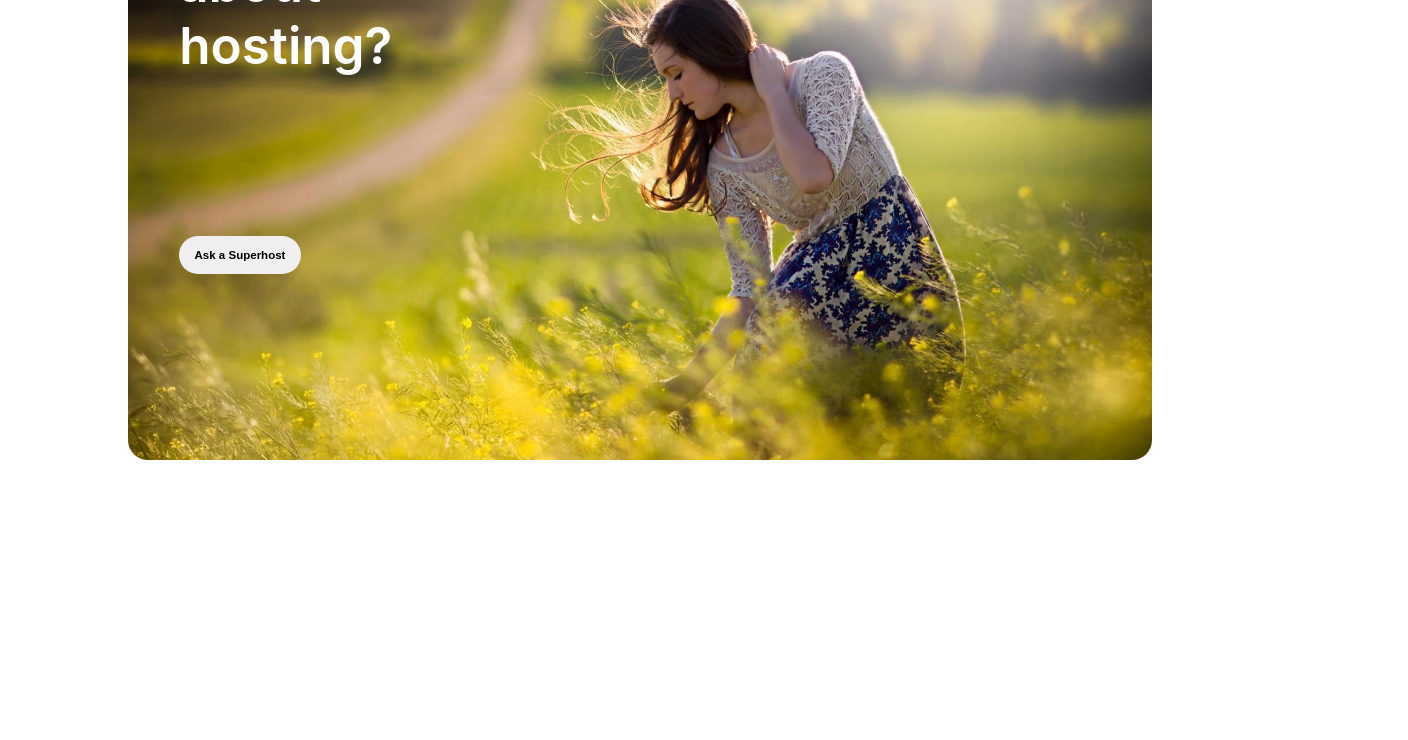
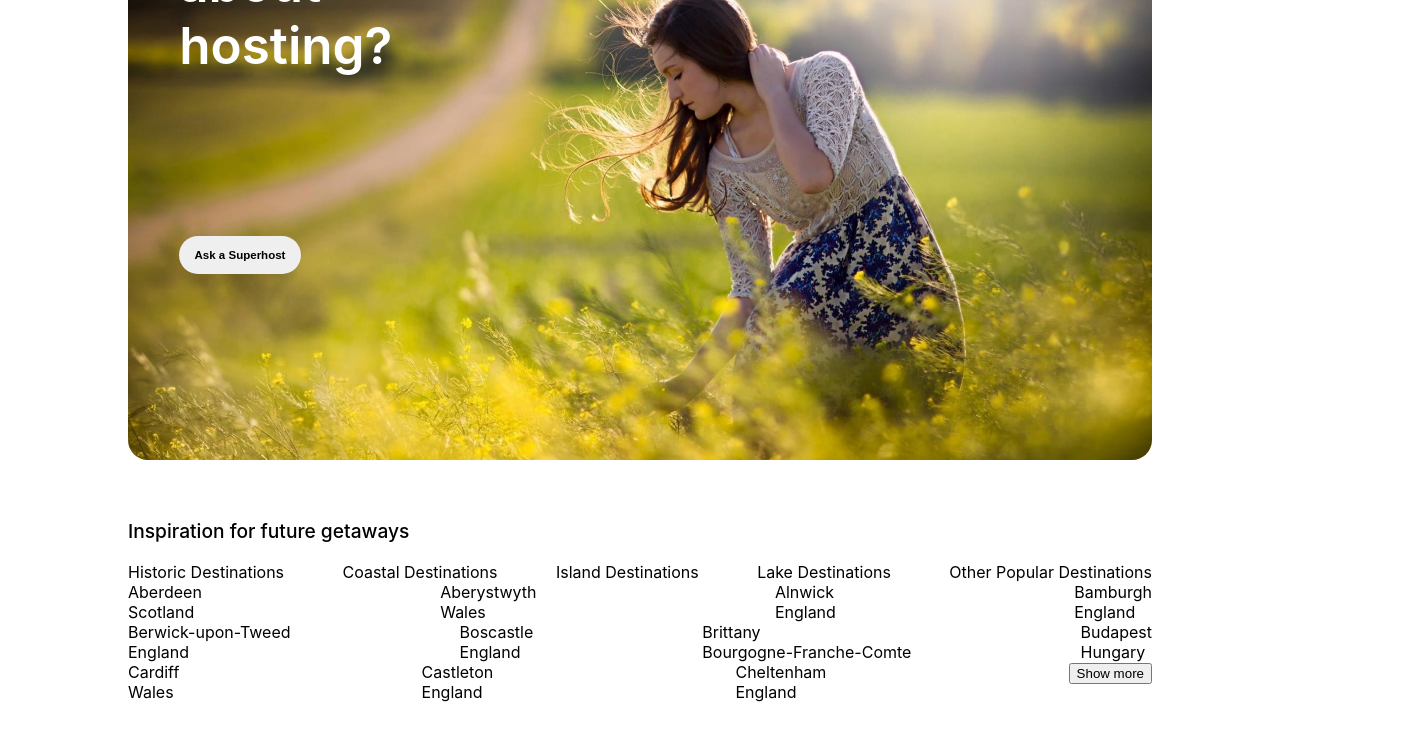
Before and after one commit to Jay3162/airbnb-clone, a React (Create React App) app: page / in a window 1280 px wide. Shown: the part 3100-3840 px from the top of the page, 1408 px wide, since content can reach past the window. Before the commit the page ends 3564 px from the top, so only its background shows below. Built offline with nearby package versions, Linux system fonts and the light colour scheme.

Commit message:
quick footer

```diff
--- a/src/components/footer/footer.js
+++ b/src/components/footer/footer.js
@@ -3,8 +3,72 @@ import style from './footer.module.css'
 
 export default function Footer() {
     return (
-        <div className={style["container"]}>
-            <footer></footer>
+        <div className={style["footer-container"]}>
+            <footer>
+                <p className={style["title"]}>Inspiration for future getaways</p>
+                <div className={style["span-wrapper"]}>
+                    <span className={style["span-el"]}>Historic Destinations</span>
+                    <span className={style["span-el"]}>Coastal Destinations</span>
+                    <span className={style["span-el"]}>Island Destinations</span>
+                    <span className={style["span-el"]}>Lake Destinations</span>
+                    <span className={style["span-el"]}>Other Popular Destinations</span>
+                </div>
+                <div className={style["locations"]}>
+                    <div className={style["loc-spans-set"]}>
+                        <div className={style["loc-span"]}>
+                            <span className={style["exact-location"]}>Aberdeen</span>
+                            <span className={style["country"]}>Scotland</span>
+                        </div>
+                        <div className={style["loc-span"]}>
+                            <span className={style["exact-location"]}>Aberystwyth</span>
+                            <span className={style["country"]}>Wales</span>
+                        </div>
+                        <div className={style["loc-span"]}>
+                            <span className={style["exact-location"]}>Alnwick</span>
+                            <span className={style["country"]}>England</span>
+                        </div>
+                        <div className={style["loc-span"]}>
+                            <span className={style["exact-location"]}>Bamburgh</span>
+                            <span className={style["country"]}>England</span>
+                        </div>
+                    </div>
+                    <div className={style["loc-spans-set"]}>
+                        <div className={style["loc-span"]}>
+                            <span className={style["exact-location"]}>Berwick-upon-Tweed</span>
+                            <span className={style["country"]}>England</span>
+                        </div>
+                        <div className={style["loc-span"]}>
+                            <span className={style["exact-location"]}>Boscastle</span>
+                            <span className={style["country"]}>England</span>
+                        </div>
+                        <div className={style["loc-span"]}>
+                            <span className={style["exact-location"]}>Brittany</span>
+                            <span className={style["country"]}>Bourgogne-Franche-Comte</span>
+                        </div>
+                        <div className={style["loc-span"]}>
+                            <span className={style["exact-location"]}>Budapest</span>
+                            <span className={style["country"]}>Hungary</span>
+                        </div>
+                    </div>
+                    <div className={style["loc-spans-set"]}>
+                        <div className={style["loc-span"]}>
+                            <span className={style["exact-location"]}>Cardiff</span>
+                            <span className={style["country"]}>Wales</span>
+                        </div>
+                        <div className={style["loc-span"]}>
+                            <span className={style["exact-location"]}>Castleton</span>
+                            <span className={style["country"]}>England</span>
+                        </div>
+                        <div className={style["loc-span"]}>
+                            <span className={style["exact-location"]}>Cheltenham</span>
+                            <span className={style["country"]}>England</span>
+                        </div>
+                        <div className={style["loc-span"]}>
+                            <span className={style["footer-span-btn"]}><button>Show more</button></span>
+                        </div>
+                    </div>
+                </div>
+            </footer>
         </div>
     )
 }
--- a/src/components/footer/footer.module.css
+++ b/src/components/footer/footer.module.css
@@ -0,0 +1,43 @@
+.footer-container {
+    position: absolute;
+    display: flex;
+    height: 90vh;
+    top: 450vh;
+    justify-content: flex-start;
+    left: 10vw;
+    width: 100vw;
+
+}
+
+.title {
+    font-size: 1.5vw;
+    font-weight: 500;
+}
+
+.span-wrapper {
+    display: flex;
+    flex-direction: row;
+    justify-content: space-between;
+}
+
+.span-el {
+    display: flex;
+
+
+
+
+}
+
+.loc-spans-set {
+    display: flex;
+    flex-direction: row;
+    justify-content: space-between;
+    width: 80vw;
+
+
+}
+
+.loc-span {
+    display: flex;
+    flex-direction: column;
+}
```
